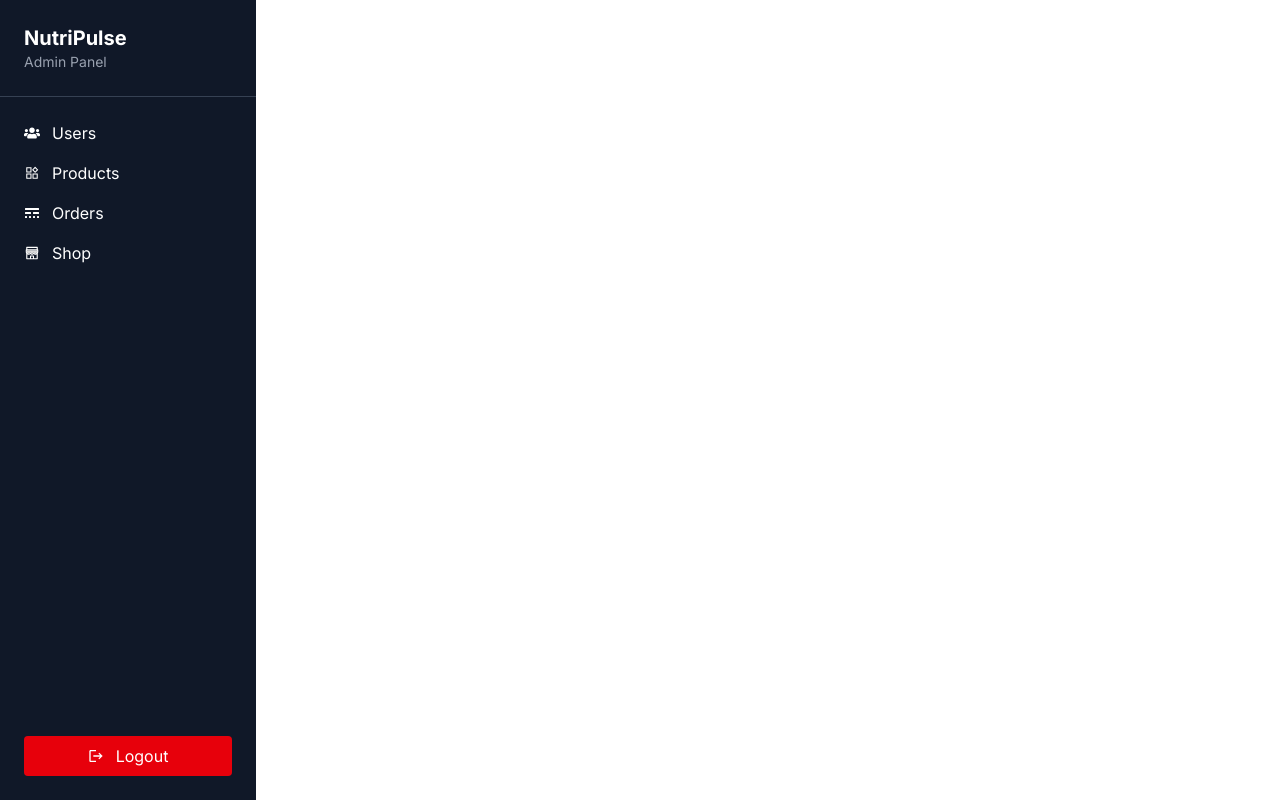
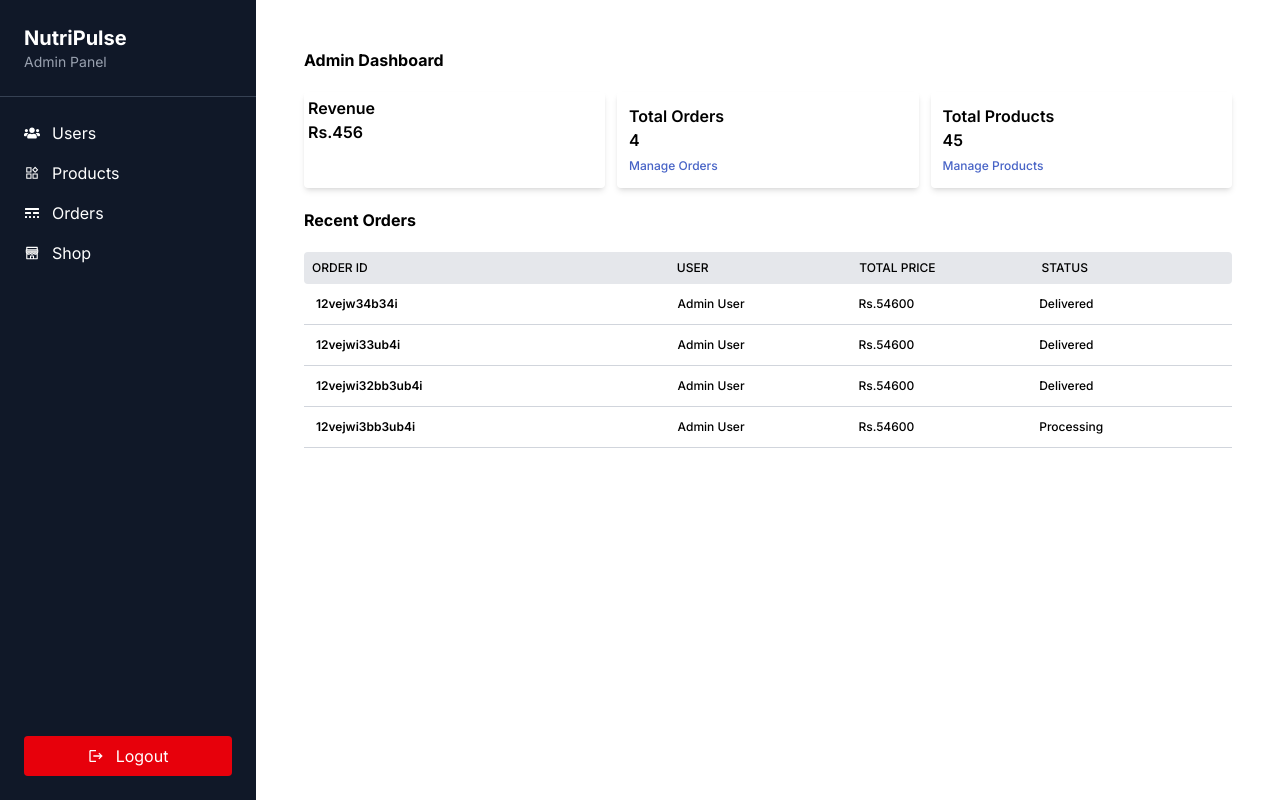
Before and after one commit to Itsme-Mingmar/E-commerce-, a React app in the folder frontend/: page /admin in a window 1280 px wide. Built offline with nearby package versions, Linux system fonts and the light colour scheme; the HTML template or start-up script is replaced by a standard one.

Commit message:
add admin home page

```diff
--- a/frontend/src/App.jsx
+++ b/frontend/src/App.jsx
@@ -11,6 +11,7 @@ import Checkout from './pages/CheckOut';
 import Order from './pages/Order';
 import { Toaster } from 'sonner'
 import AdminLayout from './components/Admin/AdminLayout';
+import AdminHomePage from './pages/AdminHomePage';
 
 
 
@@ -31,6 +32,7 @@ function App() {
           <Route path='/product/:id' element={<ProductDetails />} />
         </Route>
         <Route path='/admin' element={<AdminLayout />}>
+        <Route path='/admin' element={<AdminHomePage />} />
         {/* admin route */}
         </Route>
       </Routes>
--- a/frontend/src/components/Admin/AdminLayout.jsx
+++ b/frontend/src/components/Admin/AdminLayout.jsx
@@ -1,5 +1,5 @@
 import React, { useState } from "react";
-import { Link } from "react-router-dom";
+import { Link, Outlet } from "react-router-dom";
 import {
   FaUsers,
   FaBars,
@@ -82,6 +82,9 @@ const AdminLayout = () => {
           </button>
         </div>
       </aside>
+      <main className="md:ml-64">
+        < Outlet />
+      </main>
     </>
   );
 };
--- /dev/null
+++ b/frontend/src/pages/AdminHomePage.jsx
@@ -0,0 +1,72 @@
+import React from 'react'
+import { Link } from 'react-router-dom'
+
+const AdminHomePage = () => {
+    const orders = [{
+        id: "12vejw34b34i",
+        user: "Admin User",
+        price: "Rs.54600",
+        status: "Delivered"
+    }, {
+        id: "12vejwi33ub4i",
+        user: "Admin User",
+        price: "Rs.54600",
+        status: "Delivered"
+    }, {
+        id: "12vejwi32bb3ub4i",
+        user: "Admin User",
+        price: "Rs.54600",
+        status: "Delivered"
+    }, {
+        id: "12vejwi3bb3ub4i",
+        user: "Admin User",
+        price: "Rs.54600",
+        status: "Processing"
+    }
+    ]
+    return (
+        <div className='container min-h-screen p-6 md:p-12'>
+            {/* calculation */}
+            <div>
+                <p className='font-bold mb-5'>Admin Dashboard</p>
+                <div className='flex gap-3'>
+                    <div className='basis-1/3 p-3 sm:p-1 rounded shadow-md font-semibold'>
+                        <p>Revenue</p>
+                        <p>Rs.456</p>
+                    </div>
+                    <div className='basis-1/3 p-3 rounded shadow-md font-semibold'>
+                        <p>Total Orders</p>
+                        <p>4</p>
+                        <Link to="/" className='text-blue-800/80 font-light text-xs font-medium'>Manage Orders</Link>
+                    </div>
+                    <div className='basis-1/3 p-3 rounded shadow-md font-semibold'>
+                        <p>Total Products</p>
+                        <p>45</p>
+                        <Link to="/" className='text-blue-800/80 text-xs font-medium'>Manage Products</Link>
+                    </div>
+                </div>
+            </div>
+            {/* Orders */}
+            <div className='overflow-x-auto'>
+                <p className='font-bold my-5'>Recent Orders</p>
+                <div className='flex bg-gray-200 rounded p-2 font-medium text-xs'>
+                    <p className='basis-2/5'>ORDER ID</p>
+                    <p className='basis-1/5'>USER</p>
+                    <p className='basis-1/5'>TOTAL PRICE</p>
+                    <p className='basis-1/5'>STATUS</p>
+                </div>
+                {
+                    orders.map((order) =>
+                        <div key={order.id} className='flex border-b border-gray-300 p-3 font-medium text-xs overflow-auto'>
+                            <p className='basis-2/5 font-semibold'>{order.id}</p>
+                            <p className='basis-1/5'>{order.user}</p>
+                            <p className='basis-1/5'>{order.price}</p>
+                            <p className='basis-1/5'>{order.status}</p>
+                        </div>
+                    )
+                }
+            </div>
+        </div>
+    )
+}
+export default AdminHomePage
--- a/frontend/src/pages/Collections.jsx
+++ b/frontend/src/pages/Collections.jsx
@@ -78,13 +78,13 @@ const Collection = () => {
 
       {/* MOBILE FILTER DRAWER */}
       <div
-        className={`fixed inset-0 bg-black/60 z-40 transition-opacity
+        className={`fixed inset-0 bg-black/60 z-40 transition-opacity md:hidden
         ${isFilterOpen ? "opacity-100" : "opacity-0 pointer-events-none"}`}
         onClick={() => setIsFilterOpen(false)}
       />
 
       <div
-        className={`fixed top-0 right-0 h-full w-3/4 bg-white z-50 p-6 transition-transform
+        className={`fixed top-0 right-0 h-full w-3/4 bg-white z-50 p-6 transition-transform md:hidden
         ${isFilterOpen ? "translate-x-0" : "translate-x-full"}`}
       >
         <div className="flex justify-between items-center mb-6 border-b border-gray-900">
```
